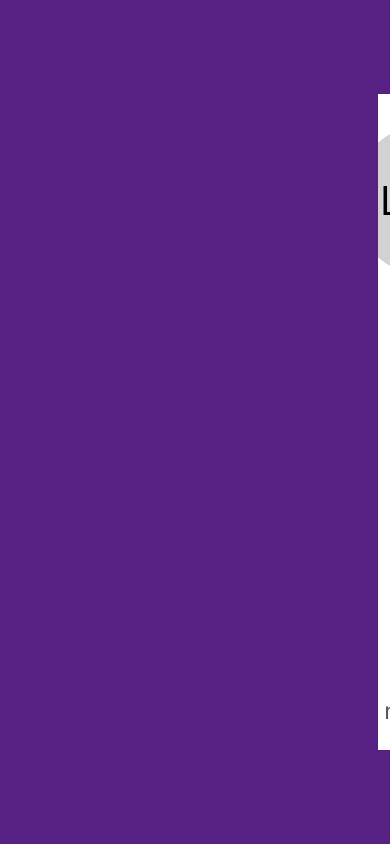
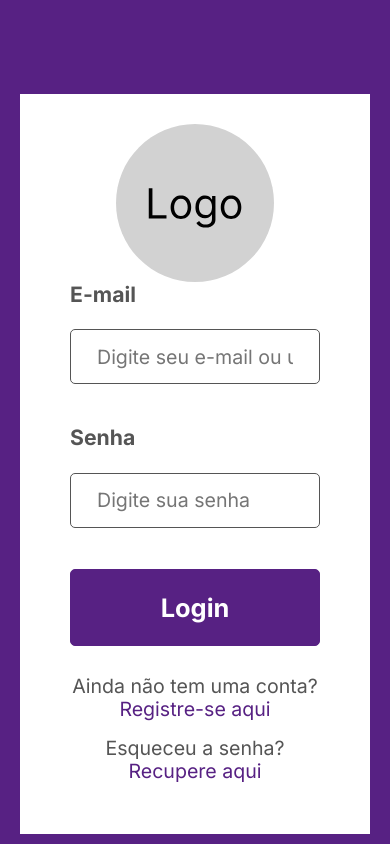
Before and after one commit to miilacg/suaRepublica, a React (Create React App) app in the folder frontend/: page /login in a window 390 px wide. Built offline with nearby package versions, Linux system fonts and the light colour scheme.

Commit message:
:iphone: responsividade login

```diff
--- a/frontend/src/index.css
+++ b/frontend/src/index.css
@@ -21,6 +21,7 @@ html, body {
   margin: 0;
   overflow-x: hidden;
   background-color: var(--background-1);
+  line-height: 1.2;
 }
 
 h2 {
@@ -28,7 +29,6 @@ h2 {
   font-style: normal;
   font-weight: 300;
   font-size: 30px;
-  line-height: 35px;
   color: var(--cinza-1);
 }
 
@@ -36,7 +36,7 @@ h3, label {
   font-family: 'Inter';
   font-style: normal;
   font-weight: 700;
-  font-size: 25px;
+  font-size: 1.56rem;
 }
 
 h4 {
@@ -44,8 +44,7 @@ h4 {
   font-family: 'Inter';
   font-style: normal;
   font-weight: 400;
-  font-size: 23px;
-  line-height: 28px;
+  font-size: 1.44rem;
 }
 
 h5 {
@@ -53,7 +52,6 @@ h5 {
   font-style: normal;
   font-weight: 500;
   font-size: 20px;
-  line-height: 23px;
 }
 
 a {
@@ -61,7 +59,6 @@ a {
   font-style: normal;
   font-weight: 500;
   font-size: 15px;
-  line-height: 18px;
 
   color: white;
   text-decoration: none;
@@ -90,7 +87,6 @@ a:hover {
 
   font-weight: 500;
   font-size: 14px;
-  line-height: 16px;
   align-items: center;
 
   cursor: pointer;
@@ -140,7 +136,7 @@ form input {
   font-family: 'Inter';
   font-style: normal;
   font-weight: 400;
-  font-size: 23px;
+  font-size: 1.44rem;
 
   color: var(--cinza-2);
 }
@@ -151,10 +147,16 @@ form input:focus-visible {
 }
 
 form.form button {
+  margin-bottom: 1rem;
   padding: 22px;
   font-family: 'Inter';
   font-style: normal;
   font-weight: 700;
-  font-size: 30px;
-  line-height: 36px;
+  font-size: 1.87rem;
 }
+
+@media(max-width: 750px){
+  html, body {
+    font-size: 85%;
+  }
+}
--- a/frontend/src/style/components/Header.css
+++ b/frontend/src/style/components/Header.css
@@ -23,7 +23,6 @@
   font-style: normal;
   font-weight: 500;
   font-size: 20px;
-  line-height: 23px;
   color: var(--cinza-4);
 
   cursor: pointer;
--- a/frontend/src/style/pages/Login.css
+++ b/frontend/src/style/pages/Login.css
@@ -1,10 +1,12 @@
 .login {
+  display: flex;
   width: 100vw;
   height: 100vh;
-  padding: 94px 378px;
+  padding: 94px 0;
   background-color: var(--background-2);
 
   text-align: center;
+  overflow-y: auto;
 }
 
 .login .card {
@@ -12,9 +14,16 @@
   flex-direction: column;
   justify-content: space-between;
   align-items: center;
+  margin: auto;
 
-  width: 100%;
-  overflow-y: auto;
+  width: 48%;
+  min-width: 684px;
+  height: auto;
+}
+
+.login img {
+  width: 11.62rem;
+  height: 11.62rem;
 }
 
 .login form {
@@ -33,9 +42,20 @@
   font-family: 'Inter';
   font-style: normal;
   font-weight: 400;
-  font-size: 23px;
-  line-height: 28px;
+  font-size: 1.44rem;
 
   color: var(--background-2);
   text-transform: none;
 }
+
+
+@media(max-width: 750px){
+  .login {
+    padding: 94px 20px;
+  }
+
+  .login .card {
+    width: 100%;
+    min-width: 100%;
+  }
+}
--- a/frontend/src/style/pages/SignUp.css
+++ b/frontend/src/style/pages/SignUp.css
@@ -76,7 +76,6 @@
   font-style: normal;
   font-weight: 400;
   font-size: 23px;
-  line-height: 28px;
 
   color: var(--background-2);
   text-transform: none;
```
Also changed, not shown: frontend/src/pages/Login.js (line endings or trailing spaces), 1 other file (tests, documents, lock files or other folders).
